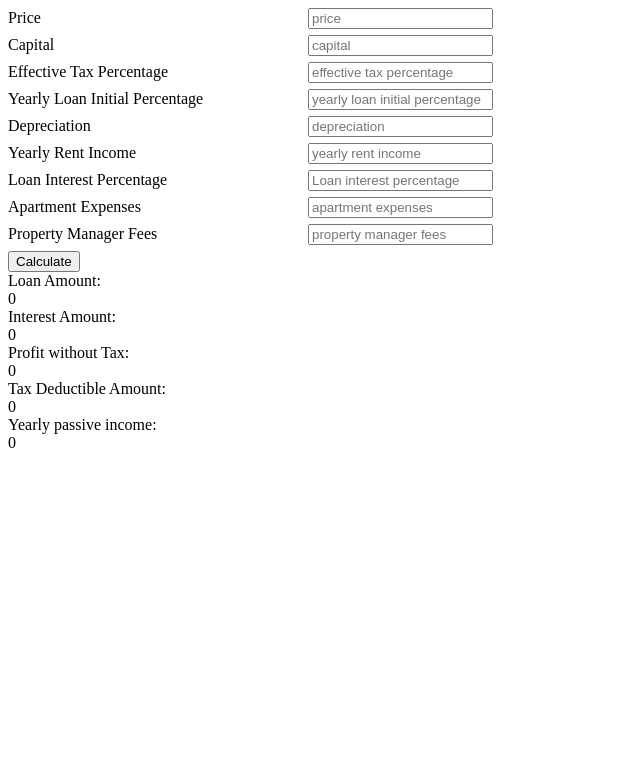
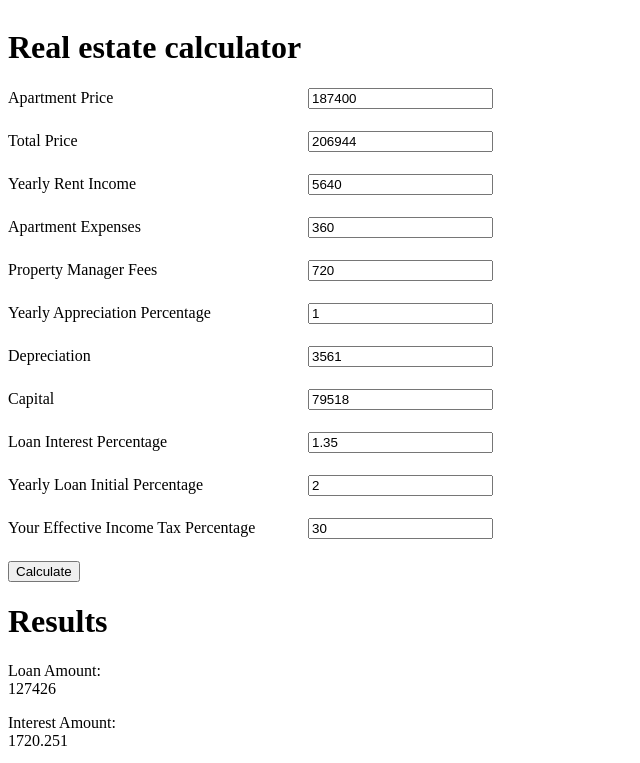
Before and after one commit to z0r0132/real-estate-calculator, a plain HTML site: page index.html in a window 1280 px wide. Both pictures are taken after a click on the button "Calculate". Shown: the top 763 px of the page, without its empty margins (0-640 px from the left). Drawn offline with Linux system fonts and the light colour scheme.

Commit message:
add new fields improve layout add demo value of an example of apartment

```diff
--- a/index.html
+++ b/index.html
@@ -15,24 +15,99 @@
       #results {
         display: none;
       }
+      #form > div {
+        margin-bottom: 16px;
+      }
+      .result {
+        margin-bottom: 16px;
+        font-weight: 500;
+      }
+      body {
+        display: flex;
+        flex-wrap: wrap;
+      }
+      body > div {
+        min-width: 700px;
+      }
     </style>
   </head>
   <body>
     <div id="form">
+      <h1>Real estate calculator</h1>
       <div>
-        <label for="price">price</label
-        ><input type="text" id="price" placeholder="price" />
+        <label for="apartment_price">apartment price</label
+        ><input
+          type="text"
+          id="apartment_price"
+          placeholder="apartment price"
+          value="187400"
+        />
+      </div>
+      <div>
+        <label for="price">total price</label
+        ><input
+          type="text"
+          id="price"
+          placeholder="total price"
+          value="206944"
+        />
+      </div>
+      <div>
+        <label for="rent_income_yearly">yearly rent income</label
+        ><input
+          type="text"
+          id="rent_income_yearly"
+          placeholder="yearly rent income"
+          value="5640"
+        />
+      </div>
+      <div>
+        <label for="apartment_expenses">apartment expenses</label
+        ><input
+          type="text"
+          id="apartment_expenses"
+          placeholder="apartment expenses"
+          value="360"
+        />
+      </div>
+      <div>
+        <label for="property_manager_fees">property manager fees</label
+        ><input
+          type="text"
+          id="property_manager_fees"
+          placeholder="property manager fees"
+          value="720"
+        />
+      </div>
+      <div>
+        <label for="appreciation">yearly appreciation percentage</label
+        ><input
+          type="text"
+          id="appreciation"
+          placeholder="appreciation percentage"
+          value="1"
+        />
+      </div>
+      <div>
+        <label for="depreciation">depreciation</label
+        ><input
+          type="text"
+          id="depreciation"
+          placeholder="depreciation"
+          value="3561"
+        />
       </div>
       <div>
         <label for="capital">capital</label
-        ><input type="text" id="capital" placeholder="capital" />
+        ><input type="text" id="capital" placeholder="capital" value="79518" />
       </div>
       <div>
-        <label for="effective_tax_percentage">effective tax percentage</label
+        <label for="interest_percentage">Loan interest percentage</label
         ><input
           type="text"
-          id="effective_tax_percentage"
-          placeholder="effective tax percentage"
+          id="interest_percentage"
+          placeholder="Loan interest percentage"
+          value="1.35"
         />
       </div>
       <div>
@@ -42,42 +117,18 @@
           type="text"
           id="yearly_loan_percentage"
           placeholder="yearly loan initial percentage"
+          value="2"
         />
       </div>
+
       <div>
-        <label for="depreciation">depreciation</label
-        ><input type="text" id="depreciation" placeholder="depreciation" />
-      </div>
-      <div>
-        <label for="rent_income_yearly">yearly rent income</label
+        <label for="effective_tax_percentage"
+          >Your effective income tax percentage</label
         ><input
           type="text"
-          id="rent_income_yearly"
-          placeholder="yearly rent income"
-        />
-      </div>
-      <div>
-        <label for="interest_percentage">Loan interest percentage</label
-        ><input
-          type="text"
-          id="interest_percentage"
-          placeholder="Loan interest percentage"
-        />
-      </div>
-      <div>
-        <label for="apartment_expenses">apartment expenses</label
-        ><input
-          type="text"
-          id="apartment_expenses"
-          placeholder="apartment expenses"
-        />
-      </div>
-      <div>
-        <label for="property_manager_fees">property manager fees</label
-        ><input
-          type="text"
-          id="property_manager_fees"
-          placeholder="property manager fees"
+          id="effective_tax_percentage"
+          placeholder="effective tax percentage"
+          value="30"
         />
       </div>
 
@@ -85,17 +136,34 @@
     </div>
 
     <div id="results">
+      <h1>Results</h1>
       <div>Loan Amount:</div>
-      <div class="loan_amount" id="loan_amount"></div>
+      <div class="loan_amount result" id="loan_amount"></div>
       <div>Interest Amount:</div>
-      <div class="interest_amount" id="interest_amount"></div>
+      <div class="interest_amount result" id="interest_amount"></div>
       <div>Profit without Tax:</div>
-      <div class="profit_without_tax" id="profit_without_tax"></div>
+      <div class="profit_without_tax result" id="profit_without_tax"></div>
       <div>Tax Deductible Amount:</div>
-      <div class="tax_deductible" id="tax_deductible"></div>
+      <div class="tax_deductible result" id="tax_deductible"></div>
 
+      <div>Yearly loan paid:</div>
+      <div class="yearly_loan_paid result" id="yearly_loan_paid"></div>
+      <div>Yearly appreciation amount:</div>
+      <div class="appreciation_amount result" id="appreciation_amount"></div>
       <div>Yearly passive income:</div>
-      <div class="yearly_passive_income" id="yearly_passive_income"></div>
+      <div
+        class="yearly_passive_income result"
+        id="yearly_passive_income"
+      ></div>
+      <div>Monthly passive income:</div>
+      <div
+        class="monthly_passive_income result"
+        id="monthly_passive_income"
+      ></div>
+      <div>Yearly profit amount:</div>
+      <div class="profit_amount result" id="profit_amount"></div>
+      <div>Yearly profit percentage:</div>
+      <div class="profit_percentage result" id="profit_percentage"></div>
     </div>
     <script>
       document
@@ -106,6 +174,8 @@
           document.getElementById("profit_without_tax").innerHTML = "";
           document.getElementById("tax_deductible").innerHTML = "";
           document.getElementById("yearly_passive_income").innerHTML = "";
+          var apartment_price =
+            document.getElementById("apartment_price").value * 1;
           var price = document.getElementById("price").value * 1;
           var capital = document.getElementById("capital").value * 1;
           var effective_tax_percentage =
@@ -121,7 +191,9 @@
             document.getElementById("apartment_expenses").value * 1;
           var property_manager_fees =
             document.getElementById("property_manager_fees").value * 1;
+          var appreciation = document.getElementById("appreciation").value * 1;
 
+          var appreciation_amount = (apartment_price * appreciation) / 100;
           var loan_amount = price - capital;
           var interest_amount = (loan_amount * interest_percentage) / 100;
           var profit_without_tax =
@@ -134,18 +206,30 @@
               rent_income_yearly) *
               effective_tax_percentage) /
             100;
+          var yearly_loan_paid = (yearly_loan_percentage * loan_amount) / 100;
           var yearly_passive_income =
-            tax_deductible +
-            profit_without_tax -
-            (yearly_loan_percentage * loan_amount) / 100;
+            tax_deductible + profit_without_tax - yearly_loan_paid;
+          var monthly_passive_income = yearly_passive_income / 12;
+          var profit_amount =
+            yearly_loan_paid + yearly_passive_income + appreciation_amount;
+          var profit_percentage = (profit_amount / capital) * 100;
           document.getElementById("loan_amount").innerHTML = loan_amount;
           document.getElementById("interest_amount").innerHTML =
             interest_amount;
           document.getElementById("profit_without_tax").innerHTML =
             profit_without_tax;
           document.getElementById("tax_deductible").innerHTML = tax_deductible;
+          document.getElementById("yearly_loan_paid").innerHTML =
+            yearly_loan_paid;
+          document.getElementById("appreciation_amount").innerHTML =
+            appreciation_amount;
           document.getElementById("yearly_passive_income").innerHTML =
             yearly_passive_income;
+          document.getElementById("monthly_passive_income").innerHTML =
+            monthly_passive_income;
+          document.getElementById("profit_amount").innerHTML = profit_amount;
+          document.getElementById("profit_percentage").innerHTML =
+            profit_percentage;
           document.getElementById("results").style.display = "block";
         });
     </script>
```
